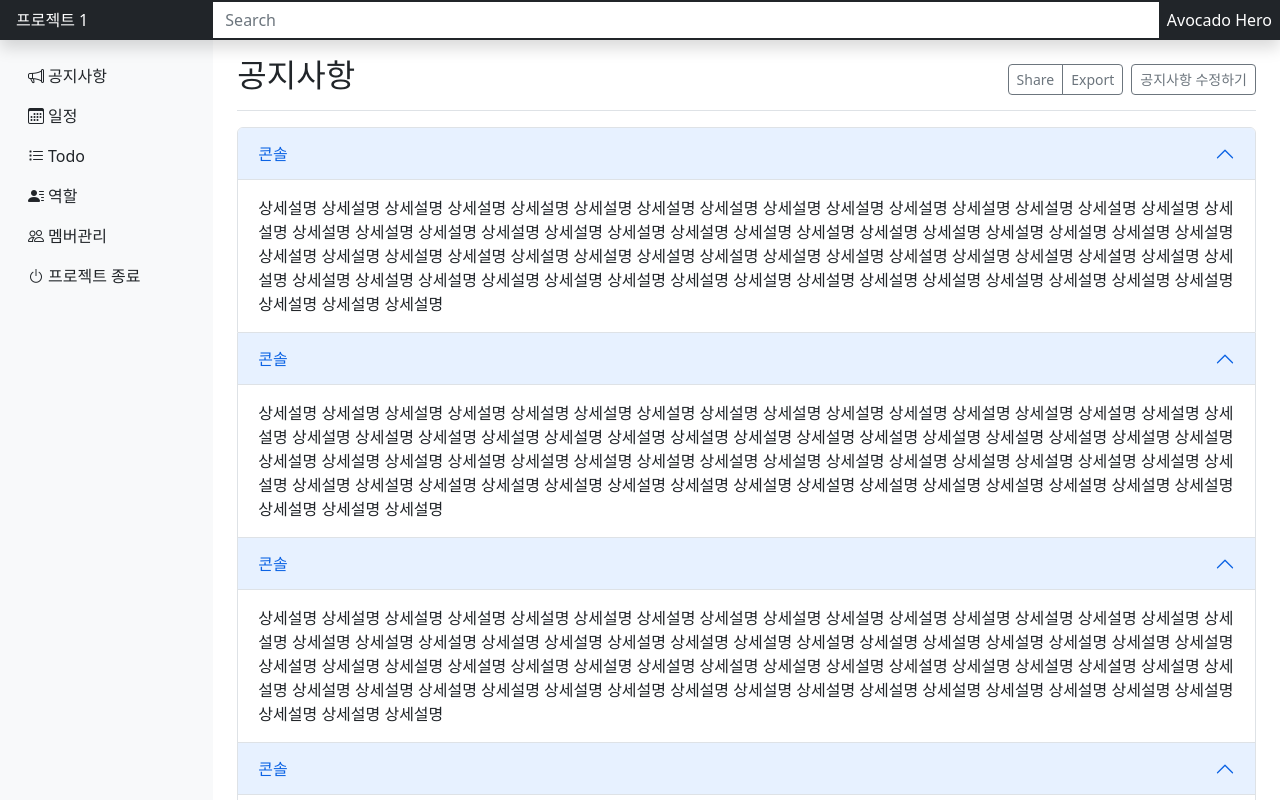
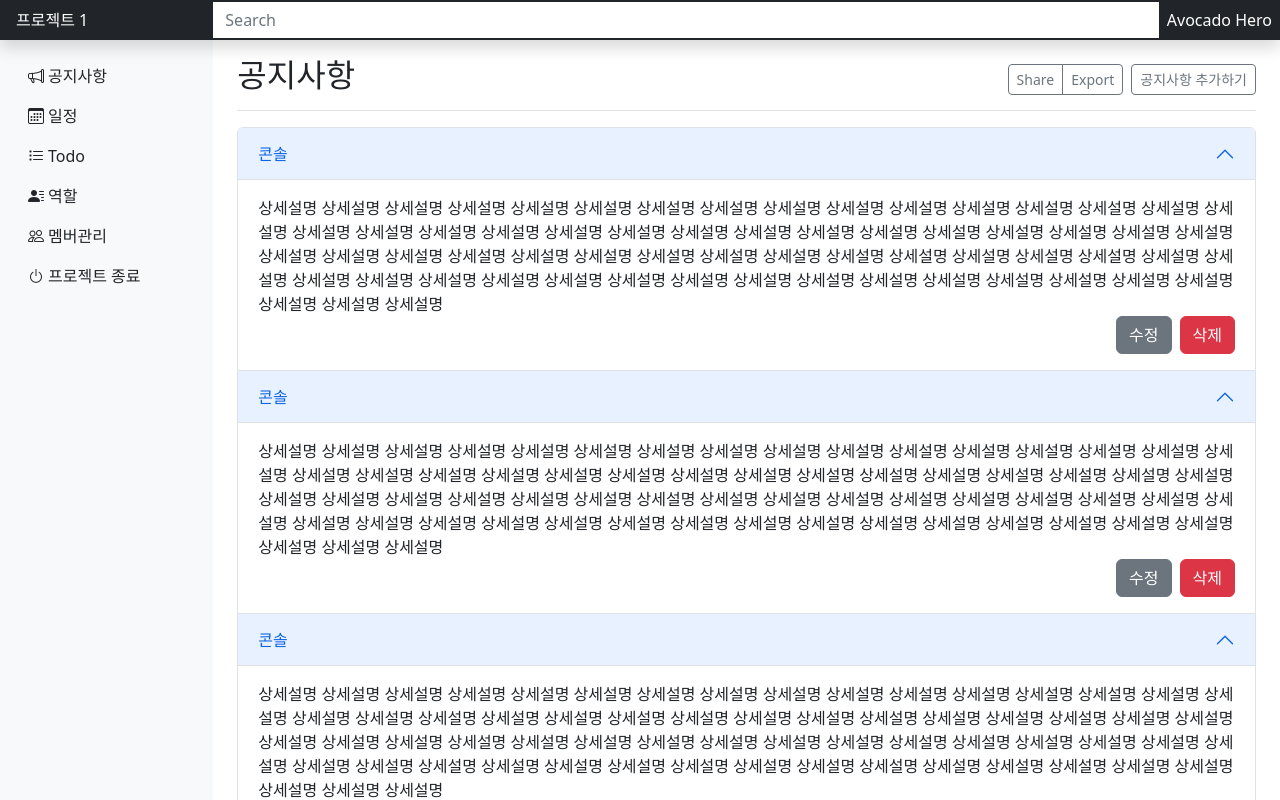
Before and after one commit to KGU-Team-Avocado/avocado-hero-web, a React (Create React App) app: page /project/1 in a window 1280 px wide. Shown: the top 800 px of the page. Built offline with nearby package versions, Linux system fonts and the light colour scheme.

Commit message:
공지사항 삭제 구현

```diff
--- a/src/container/group/project/ProjectContainer.js
+++ b/src/container/group/project/ProjectContainer.js
@@ -36,6 +36,10 @@ export default () => {
         setDescription("");
     }
 
+    const deleteNotice = (id) => {
+        setNotices(notices.filter((notice) => notice._id !== id));
+    }
+
     return (
         <>
             <div className="d-flex justify-content-between flex-wrap flex-md-nowrap align-items-center pt-3 pb-2 mb-3 border-bottom">
@@ -45,8 +49,9 @@ export default () => {
                         <button type="button" className="btn btn-sm btn-outline-secondary">Share</button>
                         <button type="button" className="btn btn-sm btn-outline-secondary">Export</button>
                     </div>
+                    {/* 공지사항 추가하기는 추후 팀장만 볼 수 있게 수정 */}
                     <button type="button" className="btn btn-sm btn-outline-secondary" data-bs-toggle="modal" data-bs-target="#exampleModal" >
-                        공지사항 수정하기
+                        공지사항 추가하기
                     </button>
                 </div>
             </div>
@@ -61,7 +66,12 @@ export default () => {
                         </h2>
                         <div id={"panelsStayOpen-collapse" + notice._id} className="accordion-collapse collapse show" aria-labelledby={"panelsStayOpen-heading" + notice._id}>
                             <div className="accordion-body">
-                                {notice.description}
+                                <div>{notice.description}</div>
+                                {/* 수정 삭제는 추후 팀장만 볼 수 있게 수정 */}
+                                <div className="d-flex justify-content-end">
+                                    <button type="button" className="btn btn-secondary me-2" >수정</button>
+                                    <button type="button" className="btn btn-danger" onClick={() => deleteNotice(notice._id)} >삭제</button>
+                                </div>
                             </div>
                         </div>
                     </div>
```
Also changed, not shown: 1 other file (tests, documents, lock files or other folders).
